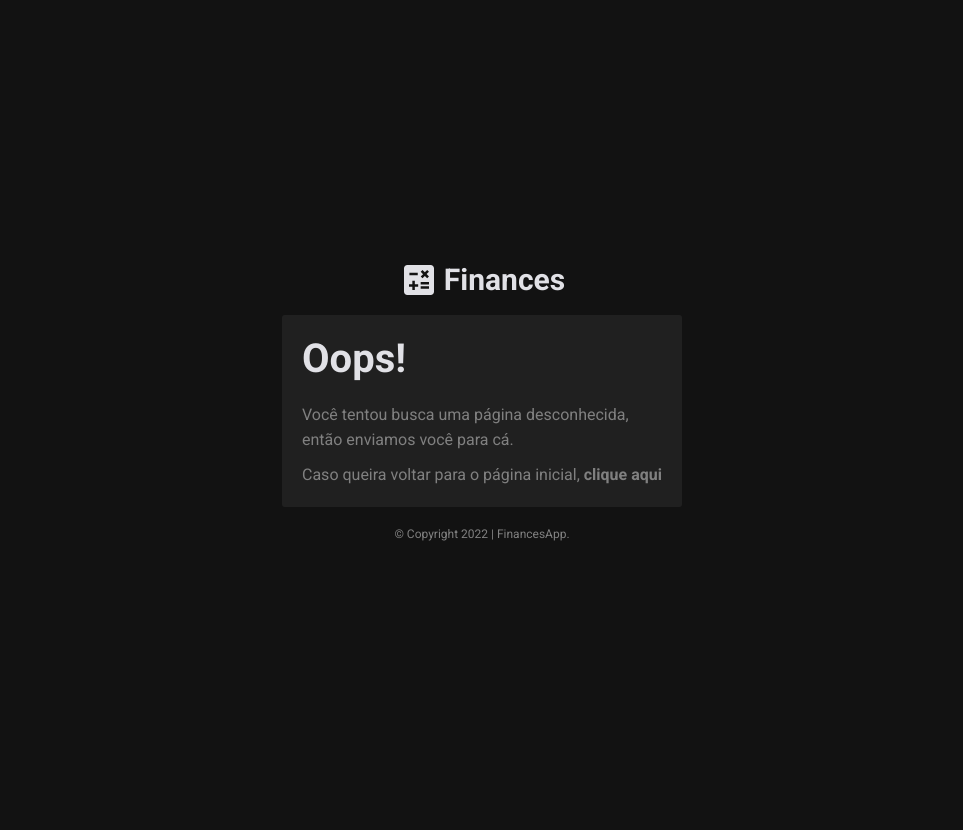
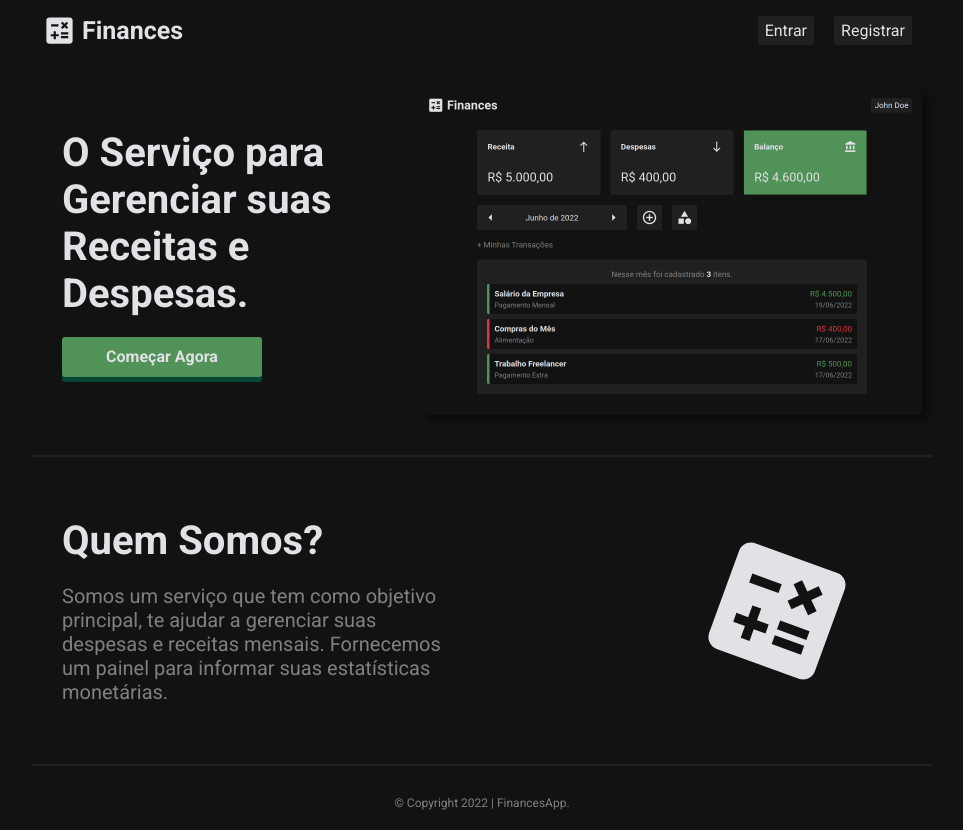
Before and after one commit to tiagoryandev/financesapp-website, a React (Vite) app: page / in a window 1280 px wide. Shown: the whole page, without its empty margins (158-1121 px from the left). Before the commit the page ends 800 px from the top, so only its background shows below. Built offline with nearby package versions, Linux system fonts and the light colour scheme; no server answers.

Commit message:
chore(wip): create initial home page

```diff
--- /dev/null
+++ b/src/pages/Home/index.tsx
@@ -0,0 +1,38 @@
+import React from "react";
+import { useNavigate } from "react-router-dom";
+import { MdCalculate } from "react-icons/md";
+
+import * as C from "./styles";
+import Navbar from "../../components/Navbar";
+import ButtonAuth from "../../components/ButtonAuth";
+import Image from "../../assets/dashboard.png";
+import Footer from "../../components/Footer";
+
+const Home: React.FC = () => {
+	const navigate = useNavigate();
+
+	return (
+		<C.Container>
+			<Navbar />
+			<C.Header>
+				<div className="content">
+					<h1>O Serviço para Gerenciar suas Receitas e Despesas.</h1>
+					<ButtonAuth title="Começar Agora" disabled={false} onClick={() => navigate("/dashboard")} />
+				</div>
+				<img src={Image} alt="Imagem de exemplo do painel." />
+			</C.Header>
+			<div className="separator"></div>
+			<C.About>
+				<div className="content">
+					<h1>Quem Somos?</h1>
+					<p>Somos um serviço que tem como objetivo principal, te ajudar a gerenciar suas despesas e receitas mensais. Fornecemos um painel para informar suas estatísticas monetárias.</p>
+				</div>
+				<MdCalculate />
+			</C.About>
+			<div className="separator"></div>
+			<Footer />
+		</C.Container>
+	);
+};
+
+export default Home;
--- /dev/null
+++ b/src/pages/Home/styles.ts
@@ -0,0 +1,113 @@
+import styled from "styled-components";
+
+export const Container = styled.div`
+    width: 100%;
+    max-width: 900px;
+    margin: 0 auto 20px;
+
+    div.separator {
+        width: 100%;
+        height: 2px;
+        margin: 30px 0;
+        background-color: ${props => props.theme.colors.background.modal};
+
+        @media (max-width: 900px) {
+            margin: 20px 0;
+        }
+    }
+`;
+
+export const Header = styled.div`
+    margin-top: 20px;
+    padding: 10px;
+    display: flex;
+    align-items: center;
+    justify-content: space-between;
+
+    .content {
+        margin-left: 20px;
+
+        h1 {
+            user-select: none;
+            font-size: 40px;
+            max-width: 300px;
+            margin-bottom: 20px;
+        }
+
+        button {
+            margin: 0;
+        }
+    }
+
+    img {
+        user-select: none;
+        width: 100%;
+        max-width: 500px;
+        border-radius: 5px;
+        box-shadow: 5px 5px 10px rgba(0, 0, 0, 0.5);
+    }
+
+    @media (max-width: 900px) {
+        display: block;
+
+        .content {
+            h1 {
+                max-width: 100%;
+                margin: 0 auto;
+                text-align: center;
+            }
+
+            button {
+                margin: 20px auto;
+            }
+        }
+
+        img {
+            display: block;
+            margin: 40px auto;
+            width: calc(100% - 20px);
+            box-shadow: 0px 0px 10px rgba(0, 0, 0, 0.5);
+        }
+    }
+`;
+
+export const About = styled.div`
+    display: flex;
+    padding: 30px;
+    align-items: center;
+    justify-content: space-between;
+
+    .content {
+        user-select: none;
+
+        h1 {
+            font-size: 40px;
+            margin-bottom: 20px;
+        }
+
+        p {
+            font-size: 20px;
+            color: ${props => props.theme.colors.text.description};
+            width: 100%;
+            max-width: 400px;
+        }
+    }
+
+    svg {
+        margin: 0 50px;
+        width: 150px;
+        height: 150px;
+        transform: rotate(20deg);
+    }
+
+    @media (max-width: 700px) {
+        svg {
+            display: none;
+        }
+
+        .content {
+            margin: 0 auto;
+            text-align: center;
+        }
+    }
+`;
--- a/src/routes.tsx
+++ b/src/routes.tsx
@@ -1,6 +1,7 @@
 import React from "react";
 import { BrowserRouter, Routes, Route } from "react-router-dom";
 
+import Home from "./pages/Home";
 import Login from "./pages/Login";
 import Register from "./pages/Register";
 import Dashboard from "./pages/Dashboard";
@@ -10,6 +11,7 @@ const RouterManager: React.FC = () => {
 	return (
 		<BrowserRouter>
 			<Routes>
+				<Route path="/" element={<Home />} />
 				<Route path="/login" element={<Login />} />
 				<Route path="/register" element={<Register />} />
 				<Route path="/dashboard" element={<Dashboard />} />
```
Also changed, not shown: src/assets/dashboard.png (added).
